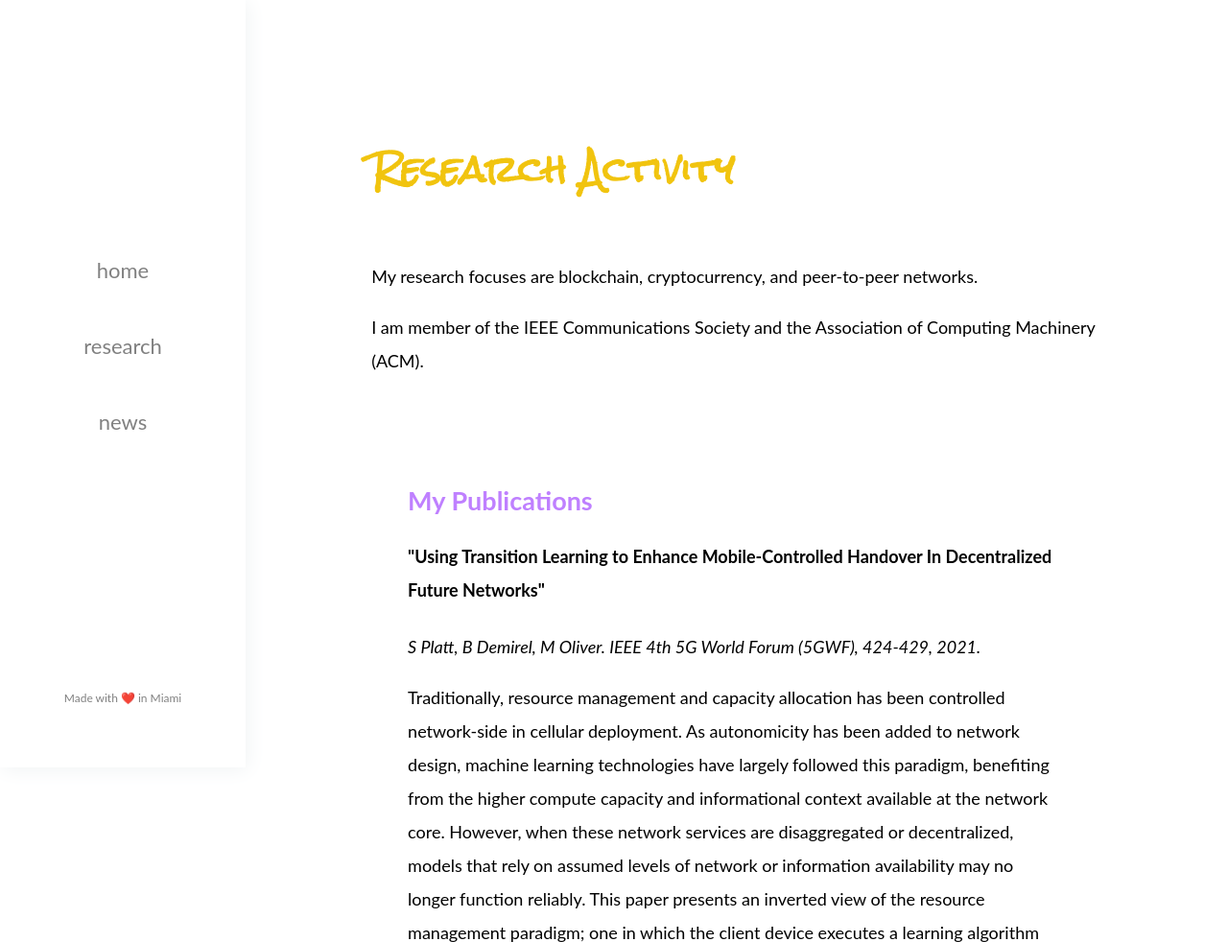
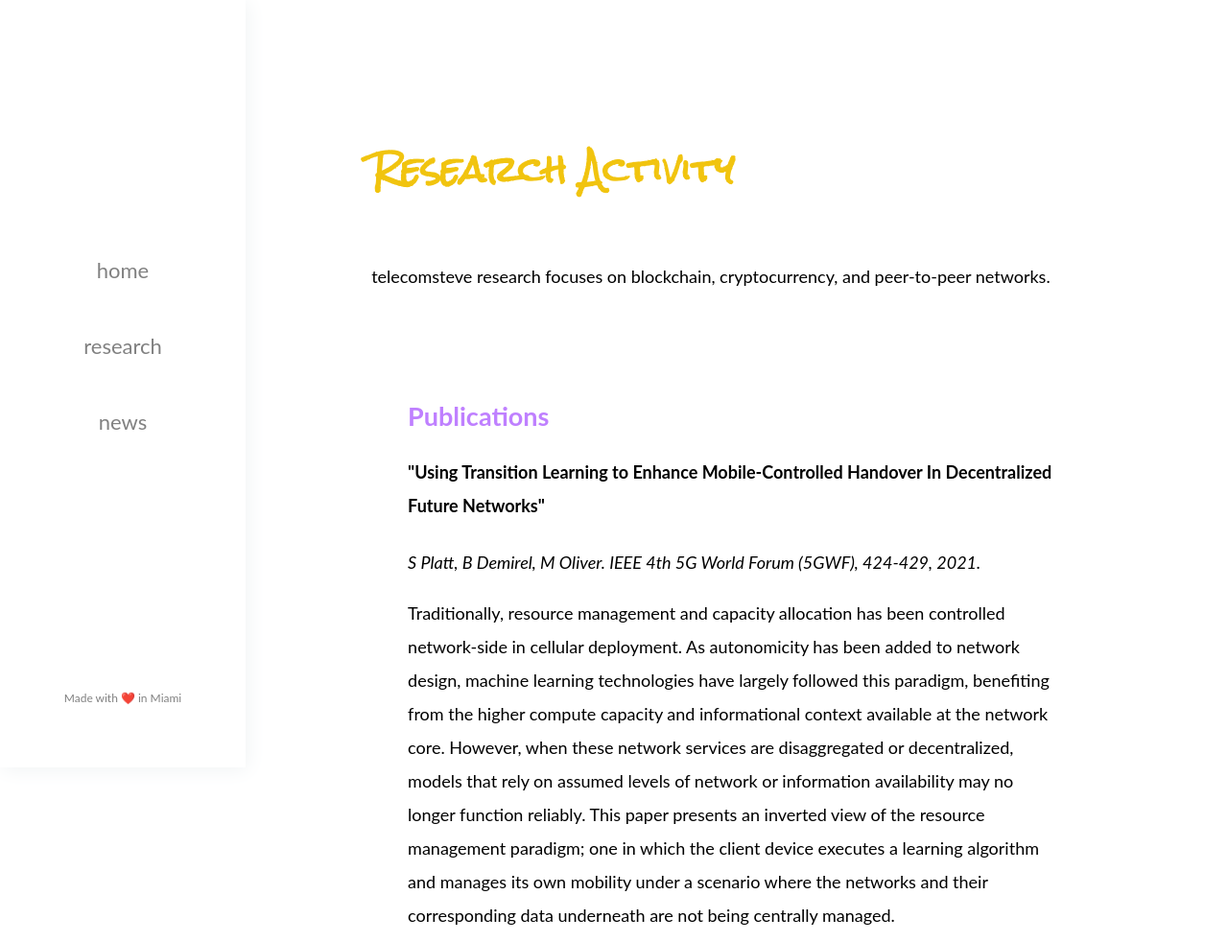
Before and after one commit to stevenplatt/telecomsteve-flask, a Flask app: page /research in a window 1280 px wide. Shown: the top 982 px of the page at 96% size. Run offline with Flask 2, Linux system fonts and the light colour scheme.

Commit message:
updated research and news headers

```diff
--- a/telecomsteve/templates/research.html
+++ b/telecomsteve/templates/research.html
@@ -3,13 +3,12 @@
     <div class="main">
         <h1>Research Activity</h1>
         <br>
-        <p>My research focuses are blockchain, cryptocurrency, and peer-to-peer networks.</p>
-        <p>I am member of the IEEE Communications Society and the Association of Computing Machinery (ACM).</p>
+        <p>telecomsteve research focuses on blockchain, cryptocurrency, and peer-to-peer networks.</p>
 
         <br><br>
 
         <div class="main-content">
-            <h2 class="research_accent">My Publications</h2>
+            <h2 class="research_accent">Publications</h2>
 
             <h4>"Using Transition Learning to Enhance Mobile-Controlled Handover In Decentralized Future Networks"</h4>
                 <p><i>S Platt, B Demirel, M Oliver. IEEE 4th 5G World Forum (5GWF), 424-429, 2021.</i></p>
```
Also changed, not shown: telecomsteve/templates/news.html (+6 -6 lines).
